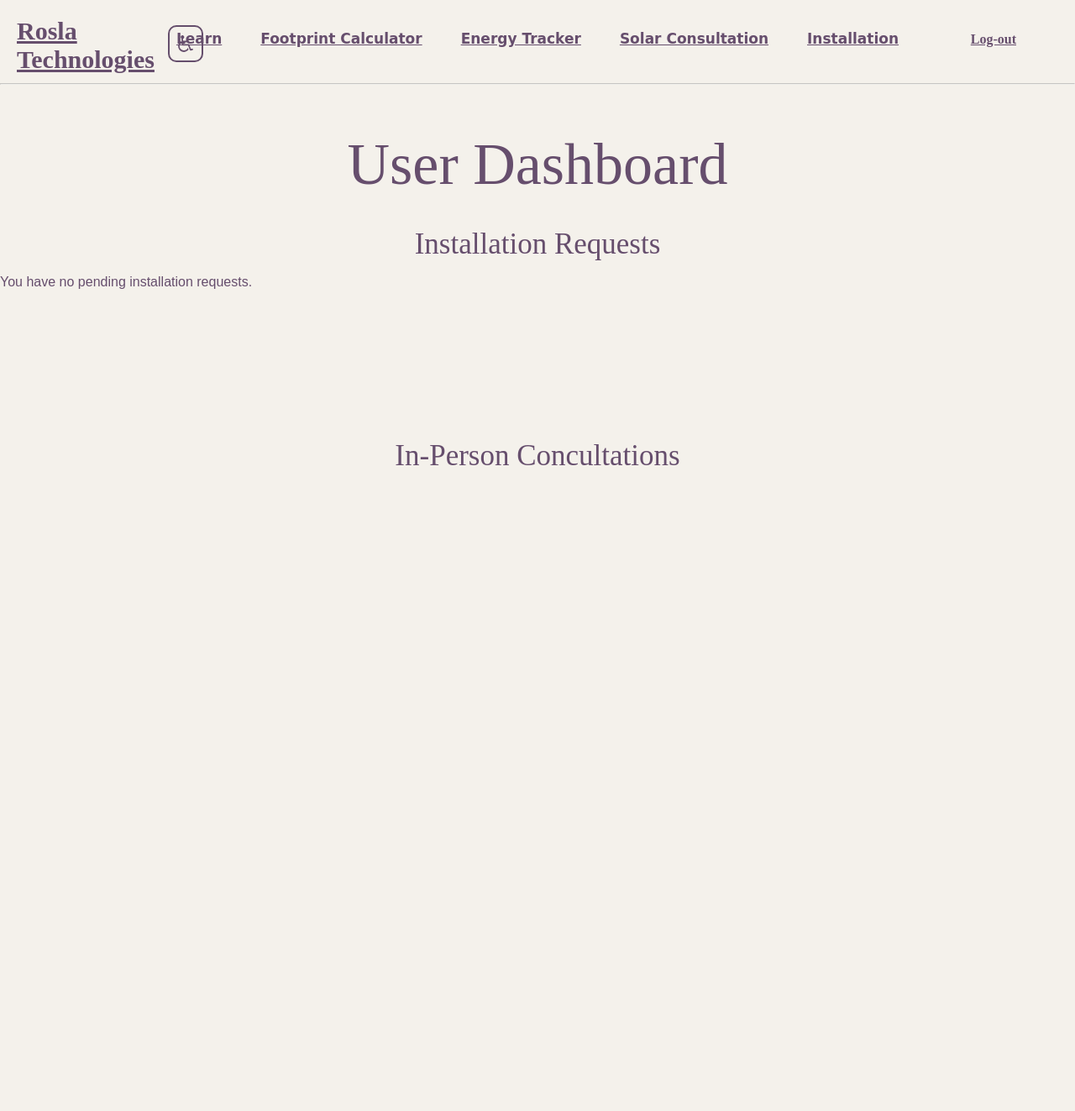
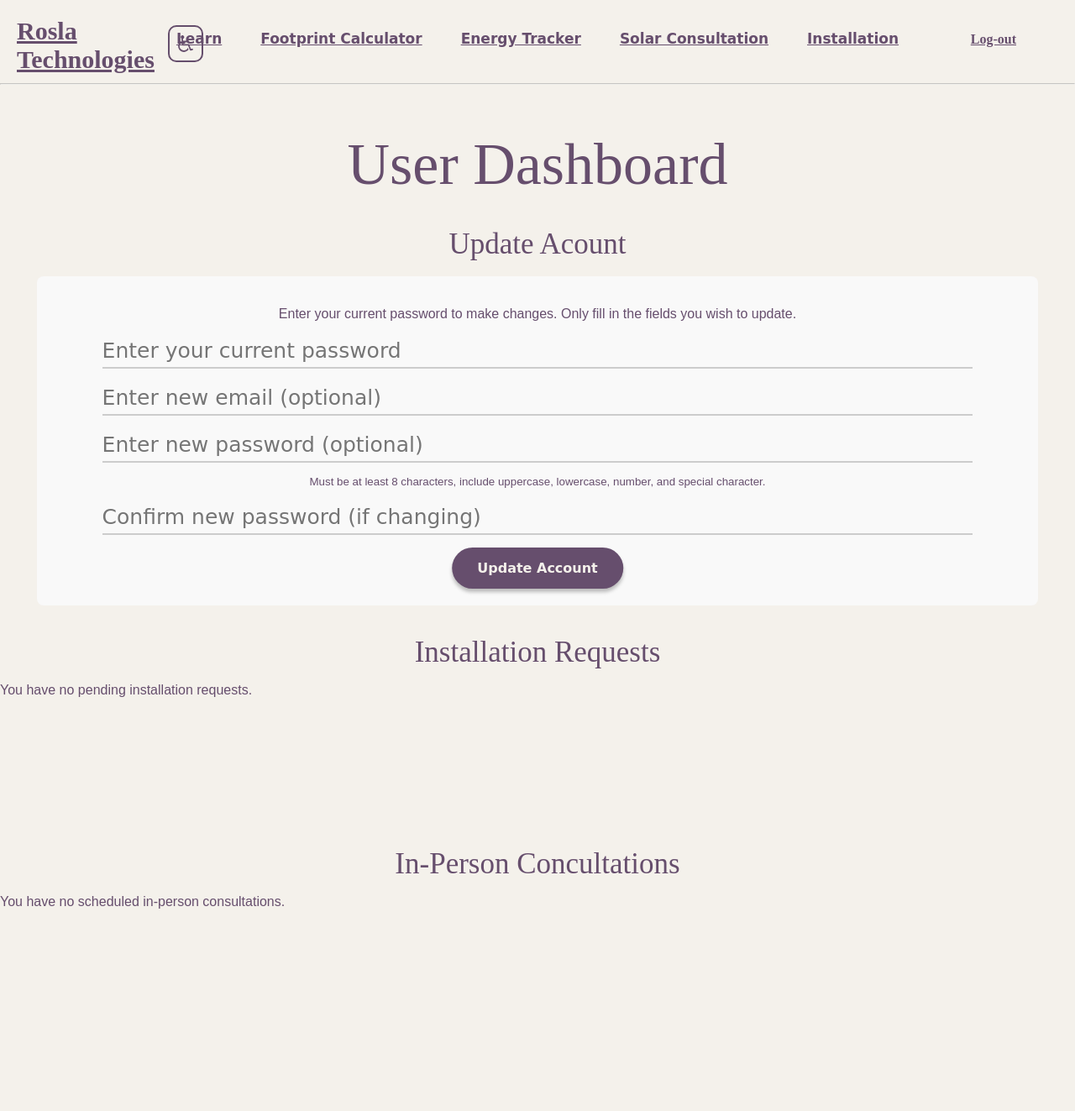
Before and after one commit to 23knightst813/Rosla-Technology, a Flask app: page /dashboard in a window 1280 px wide. Shown: the top 1323 px of the page at 84% size. Before the commit the page ends 554 px from the top, so only its background shows below. Run offline with Flask 3, Linux system fonts and the light colour scheme; the visitor is signed in with stand-in values (Sample User, id 1); data comes from the database, SQL or seed files in the repository; data that the repository does not hold is empty; some libraries are stand-ins or nearby versions; some web fonts are replaced.

Commit message:
Enhance user dashboard: add account update section with password verification, email and password update fields, and improve layout for better user experience.

```diff
--- a/flaskr/templates/dashboard.html
+++ b/flaskr/templates/dashboard.html
@@ -5,6 +5,34 @@
 
 <h1 class="head"> User Dashboard </h1>
 <br><br><br><br><br><br><br><br><br>
+<h2 class="sub-heading">Update Acount</h2>
+<br>
+<div class="update-account-section">
+    <p class="form-group">Enter your current password to make changes. Only fill in the fields you wish to update.</p>
+    <form action="{{ url_for('update_account') }}" method="post" class="update-form">
+
+        <div class="form-group">
+            <input type="password" id="current_password" name="current_password" class="form-control" required placeholder="Enter your current password">
+        </div>
+
+        <div class="form-group">
+            <input type="email" id="new_email" name="new_email" class="form-control" placeholder="Enter new email (optional)">
+        </div>
+
+        <div class="form-group">
+            <input type="password" id="new_password" name="new_password" class="form-control" placeholder="Enter new password (optional)">
+             <small class="form-text text-muted"><br>Must be at least 8 characters, include uppercase, lowercase, number, and special character.</small>
+        </div>
+
+        <div class="form-group">
+            <input type="password" id="confirm_password" name="confirm_password" class="form-control" placeholder="Confirm new password (if changing)">
+        </div>
+
+        <button type="submit" class="btn btn-centered">Update Account</button>
+    </form>
+</div>
+
+<br><br>
 <h2 class="sub-heading"> Installation Requests </h2>
 
 {% if installations %}
@@ -41,7 +69,65 @@
 <br><br><br><br><br><br><br><br><br>
 <h2 class="sub-heading">In-Person Concultations</h2>
 
+{% if in_person_assessments %}
+    <table class="dashboard-table">
+        <thead>
+            <tr>
+                <th>Date</th>
+                <th>Time</th>
+                <th>Address</th>
+                <th>Actions</th>
+            </tr>
+        </thead>
+        <tbody>
+            {% for assessment in in_person_assessments %}
+            <tr>
+                <td>{{ assessment.date }}</td>
+                <td>{{ assessment.time }}</td>
+                <td>{{ assessment.address }}</td>
+                <td>
+                    <form action="{{ url_for('delete_booking') }}" method="post" style="display:inline;">
+                        <input type="hidden" name="booking_id" value="{{ assessment.id }}">
+                        <input type="hidden" name="booking_type" value="in_person_assessment">
+                        <button type="submit" class="btn btn-danger btn-sm" onclick="return confirm('Are you sure you want to delete this consultation booking?');">Delete</button>
+                    </form>
+                </td>
+            </tr>
+            {% endfor %}
+        </tbody>
+    </table>
+{% else %}
+    <p>You have no scheduled in-person consultations.</p>
+{% endif %}
+<br><br><br><br><br><br><br><br><br><br><br><br><br><br><br><br><br><br>
+
+
+
 <style>
+    .update-account-section {
+        width: 90%;
+        margin: 0 auto;
+        padding: 20px;
+        background-color: #f9f9f9;
+        border-radius: 8px;
+
+
+    }
+
+    .update-account-section input {
+        width: 90%;
+    }
+
+
+    .form-group
+    {
+        display: flex;
+        flex-direction: column;
+        align-items: center;
+        margin-bottom: 15px;
+    }
+
+
     .dashboard-table {
         width: 90%;
         border-collapse: collapse;
```
